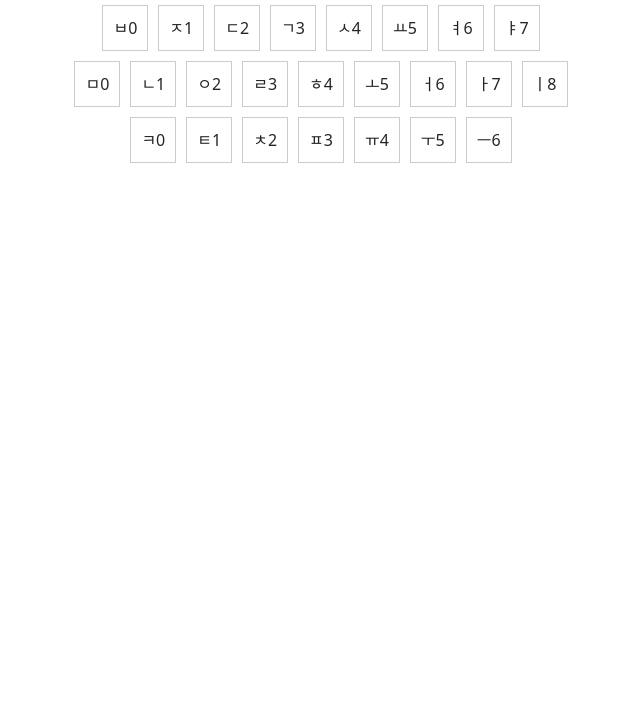
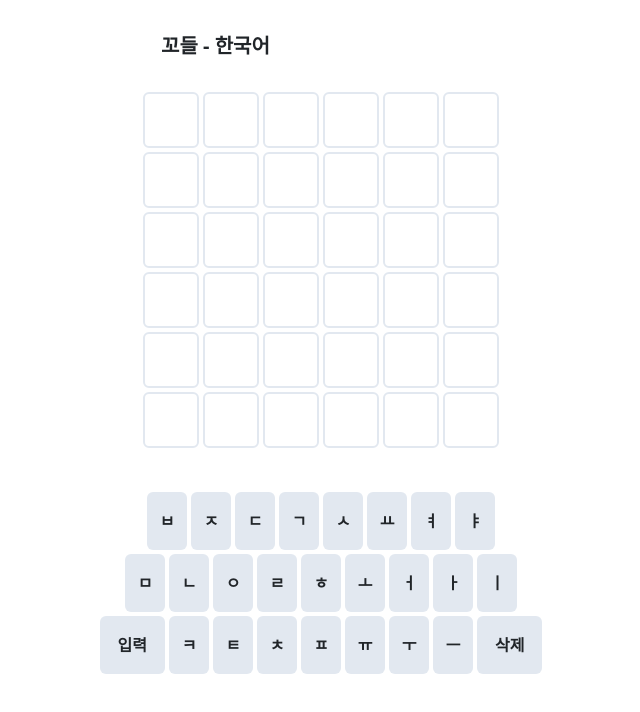
Before and after one commit to yryr92/kordle, a React (Create React App) app: page / in a window 1280 px wide. Shown: the top 712 px of the page, without its empty margins (319-959 px from the left). Built offline with nearby package versions, Linux system fonts and the light colour scheme.

Commit message:
메인페이지 수정

```diff
--- a/src/index.js
+++ b/src/index.js
@@ -10,7 +10,7 @@ import Keyboard from './views/KeyBoard';
 const root = ReactDOM.createRoot(document.getElementById('root'));
 root.render(
   <React.StrictMode>
-    <Keyboard />
+    <MainPage />
   </React.StrictMode>
 );
 
--- a/src/views/MainPage.js
+++ b/src/views/MainPage.js
@@ -42,7 +42,7 @@ function MainPage() {
 
     const [digit, setDigit] = useState(0);
     const [line, setLine] = useState(0);
-    const [answer, setAnswer] = useState("정답");
+    const [answer, setAnswer] = useState("신앙");
     const Hangul = require('hangul-js');
 
     const keyboardBasic = "flex items-center justify-center rounded mx-0.5 text-base font-bold cursor-pointer select-none ";
@@ -84,7 +84,7 @@ function MainPage() {
 
         //console.log("document.querySelector : " + document.querySelector("#root > div > div.container-sm.p-3 > div:nth-child(1) > button:nth-child(1)").innerHTML);
 
-        console.log("과연 ? : " + document.querySelector("#root > div > div.container-sm.p-3").childElementCount);
+        //console.log("과연 ? : " + document.querySelector("#root > div > div.container-sm.p-3").childElementCount);
 
         const handleKeyDown = (e) => {
 
@@ -132,24 +132,41 @@ function MainPage() {
     }
 
     // 단어 제출
-    const submitWord = word => {
-        console.log("submitWord : " + word);
+    const submitWord = submit => {
+        console.log("submitWord : " + submit);
 
         if(digit < 6) {
             alert("음운이 부족합니다");
         } else {
             const answerArr = Hangul.disassemble(answer);
+            const submitMap = new Map();
+            // TO-DO submitMap undefined로 나오는 거 수정하기
             for (let i = 0; i < answerArr.length; i++) {
 
-                if (word[i] === answerArr[i]) {
+                if (submit[i] === answerArr[i]) {
                     compareArr[i] = 'C';
-                } else if (answerArr.includes(word[i])) {
+                    submitMap.set(submit[i], submitMap.get(submit[i]) + 1);
+                }
+
+            }
+
+            for (let i = 0; i < answerArr.length; i++) {
+
+                var ccc = answerArr.reduce((cnt, element) => cnt + (submit[i] === element), 0);
+                console.log("submit[i] : " + submit[i])
+                console.log(ccc)
+                console.log("answer.includes(submit[i]) : " + answer.includes(submit[i]))
+                console.log(submitMap.get(submit[i]));
+
+                if (submit[i] === answerArr[i]) {
+                    continue;
+                } else if(answer.includes(submit[i]) && submitMap.get(submit[i]) < ccc) {
                     compareArr[i] = 'U';
+                    submitMap.set(submit[i], submitMap.get(submit[i]) + 1);
                 } else {
                     compareArr[i] = 'N';
                 }
 
-                if(!json.hasOwnProperty(word[i])) json[word[i]] = compareArr[i];
             }
 
             words[line].state = compareArr;
```
